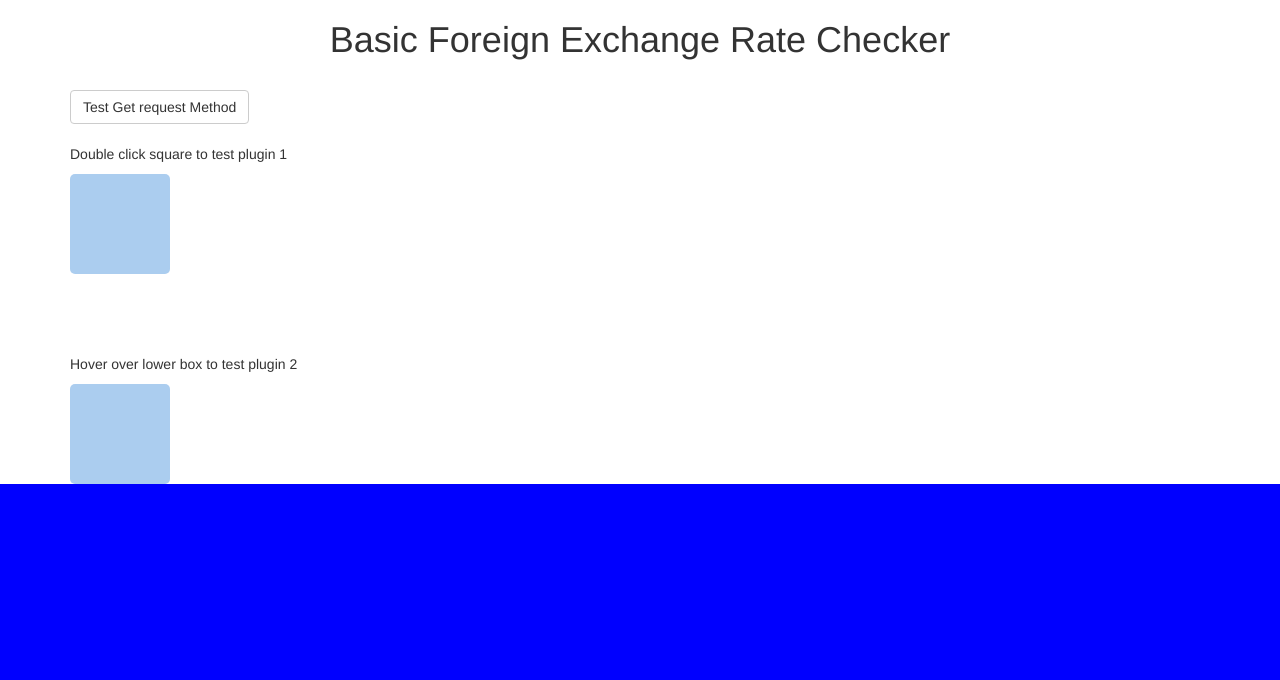
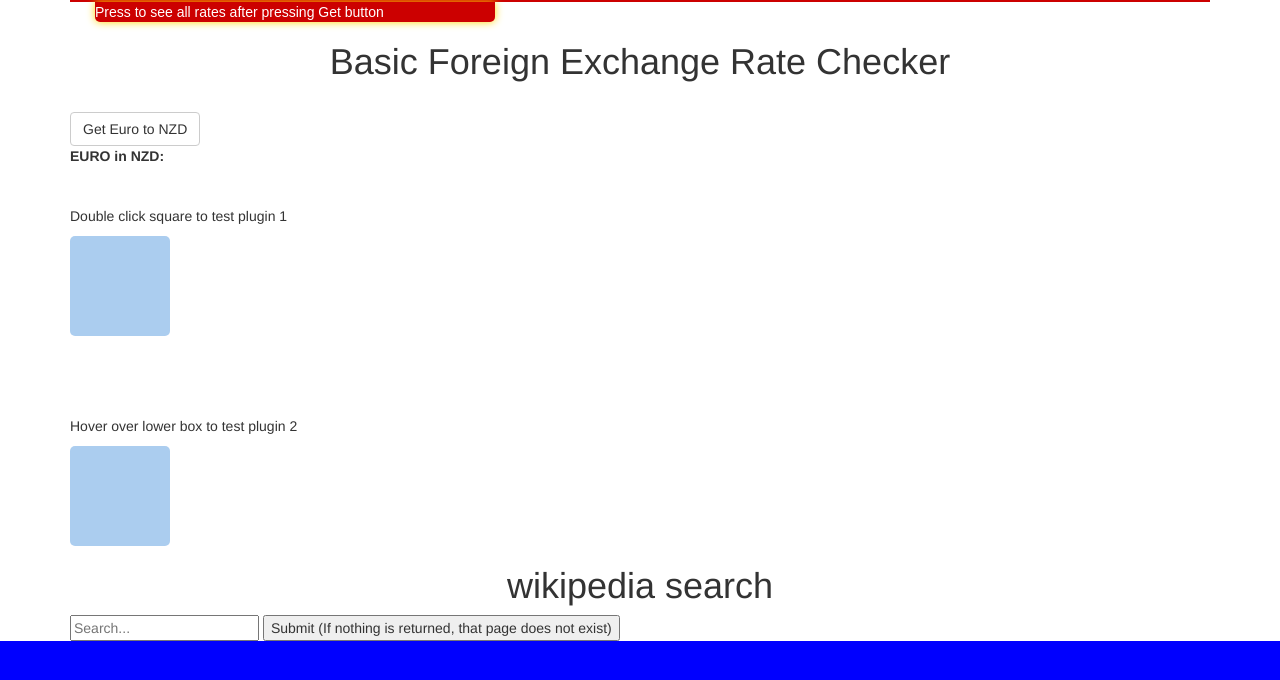
Before and after one commit to Kay280/Phase-2, a website: page index.html in a window 1280 px wide. Drawn offline with nearby package versions, Linux system fonts and the light colour scheme.

Commit message:
Update index.html

```diff
--- a/index.html
+++ b/index.html
@@ -1,7 +1,7 @@
 <!DOCTYPE html>
 <html>
     <head>
-        <title>Phase 2</title>
+        <title>Module 2</title>
         <!--Boostrap's CSS-->
         <link rel="stylesheet" type="text/css" href="https://maxcdn.bootstrapcdn.com/bootstrap/3.3.7/css/bootstrap.min.css">
         <!--Custom CSS-->
@@ -11,10 +11,23 @@
 
         <div class="container">
 
+
+            <div class="panel">
+                <p id="all"></p>
+            </div>
+            <p class="slide"><div class="pull-me">Press to see all rates after pressing Get button</div></p>
+
         <h1>Basic Foreign Exchange Rate Checker</h1>
 
         <br>
-            <button class="btn btn-default">Test Get request Method</button>
+            <button id="b1" class="btn btn-default">Get Euro to NZD</button>
+
+            <table>
+                <tr><th>EURO in NZD:</th></tr>
+                <tr><td><div id="output"></div></td></tr>
+
+            </table>
+
 
             <br>
             <br>
@@ -33,7 +46,12 @@
 
         <div id = "plugin2"></div>
 
-        <div id="output"></div>
+        <h1>wikipedia search</h1>
+  <input id="searchTerm" name="search" placeholder="Search..."/>
+  <button id="search">Submit (If nothing is returned, that page does not exist)</button>
+  <div id="wikiOutput"></div>
+
+
 
 
         </div> <!--close container-->
```
